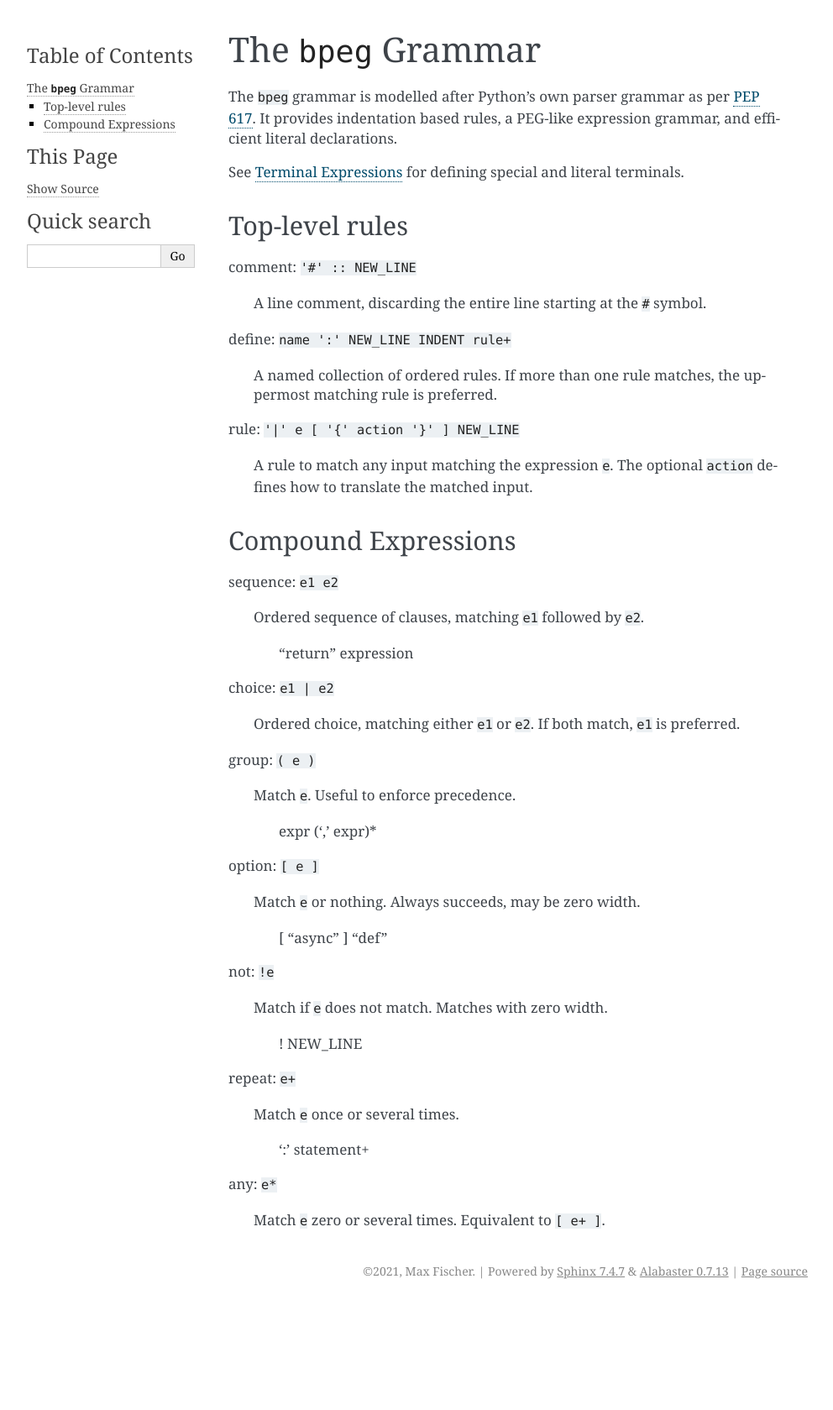
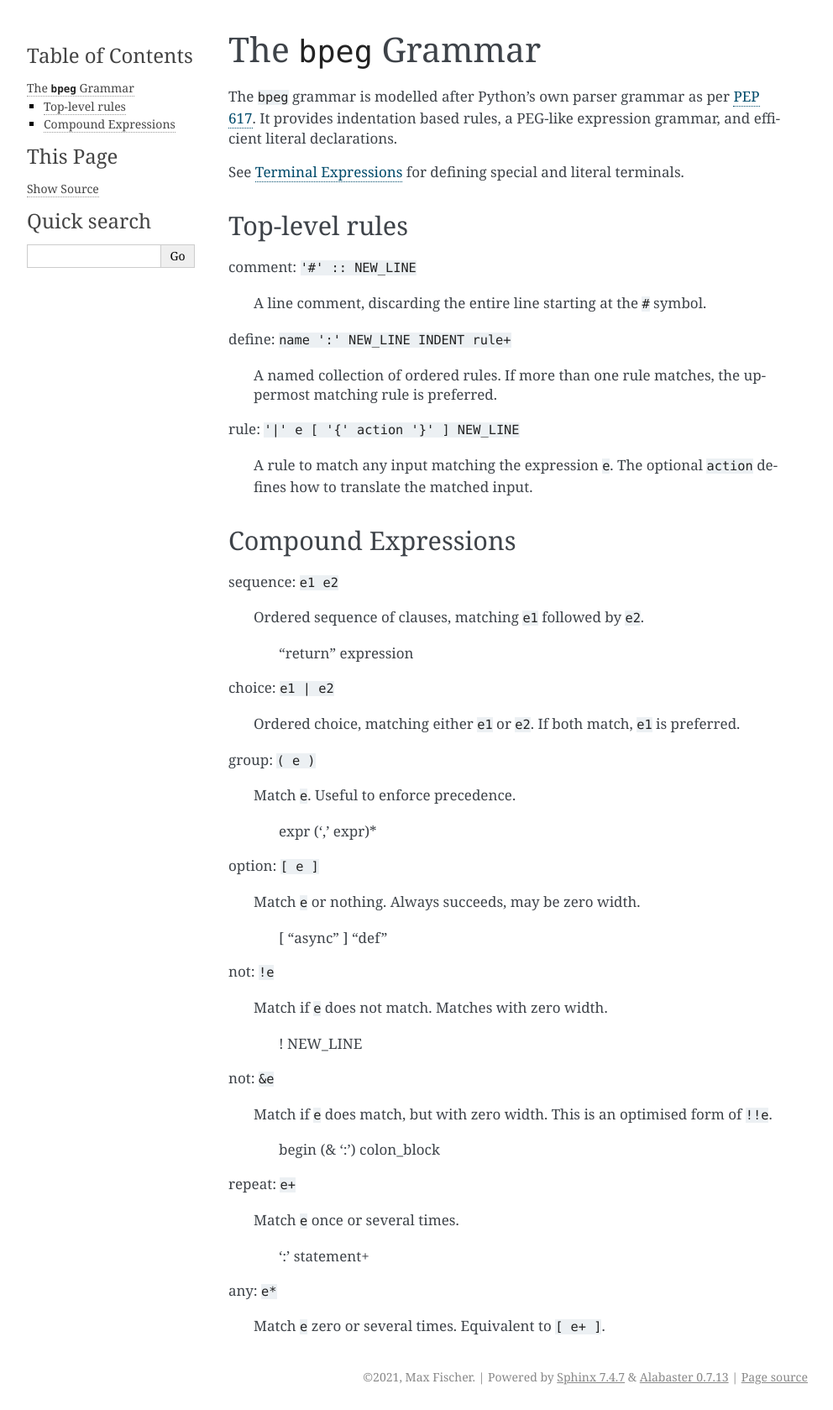
Before and after one commit to maxfischer2781/bootpeg, a Sphinx documentation site: the page built from docs/source/bpeg.rst, in a window 1280 px wide. Shown: the whole page at 84% size, without its empty margins (148-1140 px from the left). Built offline with Sphinx 7.4.7, drawn with Linux system fonts in a browser that asks for light colours; before the commit the page ends 1553 px from its top, so only the background shows below that.

Commit message:
documented & rule for bpeg

```diff
--- a/docs/source/bpeg.rst
+++ b/docs/source/bpeg.rst
@@ -56,6 +56,13 @@ not: ``!e``
 
         ! NEW_LINE
 
+not: ``&e``
+
+    Match if ``e`` does match, but with zero width.
+    This is an optimised form of ``!!e``.
+
+        begin (& ':') colon_block
+
 repeat: ``e+``
 
     Match ``e`` once or several times.
```
